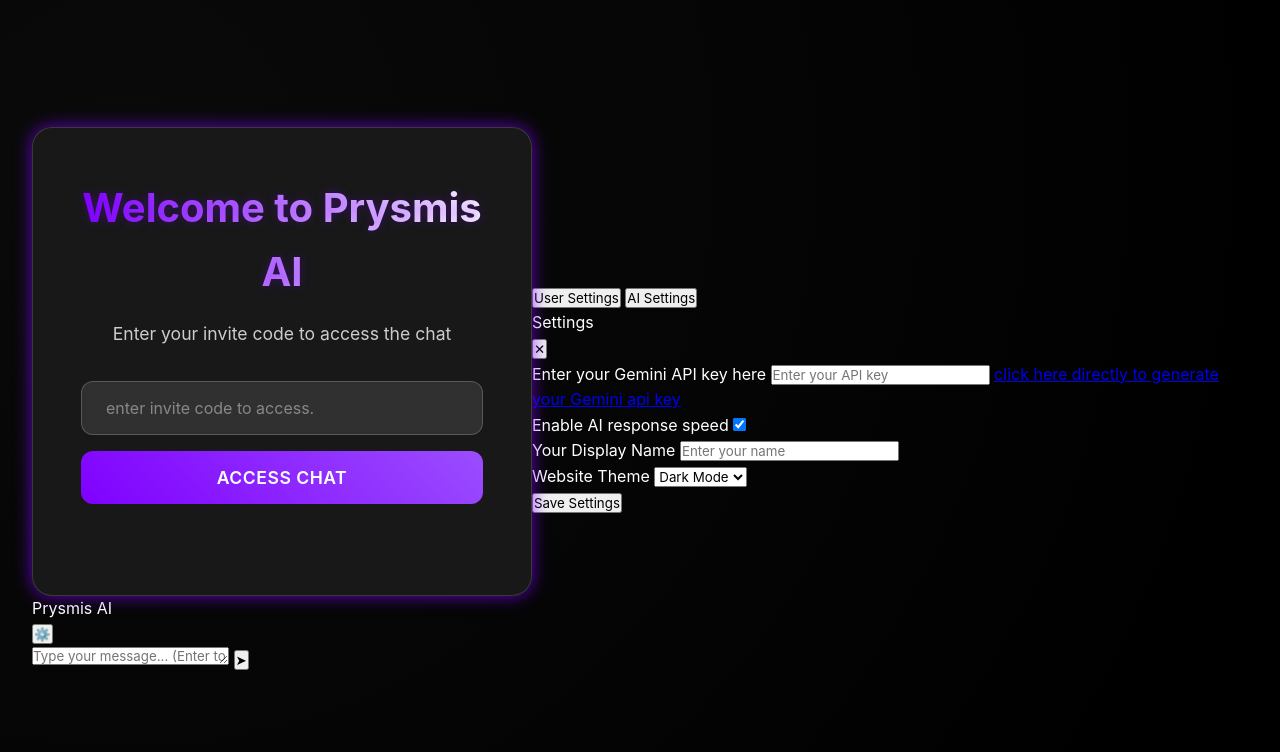
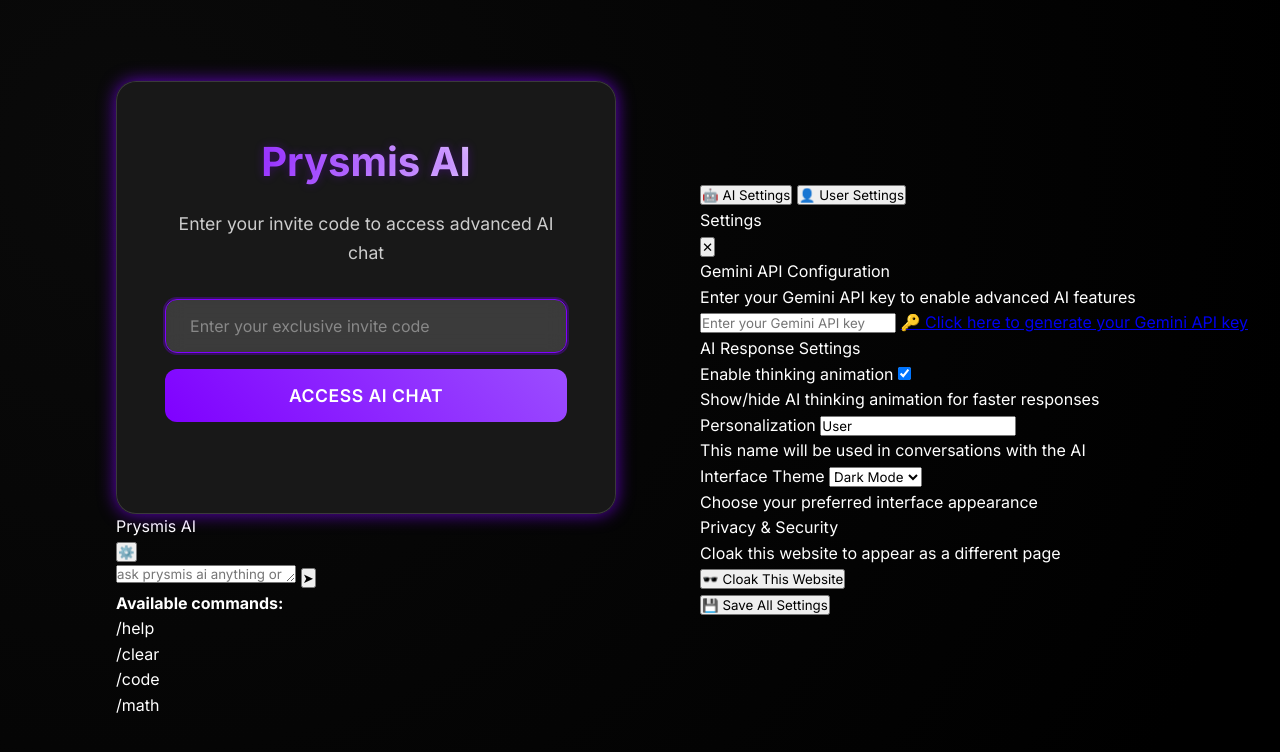
Before and after one commit to Silentalexalt/prysmisAI, a plain HTML site: page chatarea.html in a window 1280 px wide. Drawn offline with Linux system fonts and the light colour scheme.

Commit message:
Update chatarea.html

```diff
--- a/chatarea.html
+++ b/chatarea.html
@@ -3,18 +3,21 @@
 <head>
 <meta charset="UTF-8">
 <meta name="viewport" content="width=device-width, initial-scale=1.0">
-<title>Prysmis AI - Chat Area</title>
+<title>Prysmis AI - Advanced Chat Interface</title>
 <link rel="stylesheet" href="backend.css">
+<link rel="preconnect" href="https://fonts.googleapis.com">
+<link rel="preconnect" href="https://fonts.gstatic.com" crossorigin>
+<link href="https://fonts.googleapis.com/css2?family=Inter:wght@300;400;500;600;700&display=swap" rel="stylesheet">
 </head>
 <body>
 <div class="chat-container">
 <div class="auth-box">
-<h2>Welcome to Prysmis AI</h2>
-<p class="subtitle">Enter your invite code to access the chat</p>
+<h2>Prysmis AI</h2>
+<p class="subtitle">Enter your invite code to access advanced AI chat</p>
 
 <div class="input-group">
-<input type="text" id="inviteCode" placeholder="enter invite code to access." class="code-input">
-<button id="submitCode" class="submit-btn">Access Chat</button>
+<input type="text" id="inviteCode" placeholder="Enter your exclusive invite code" class="code-input">
+<button id="submitCode" class="submit-btn">Access AI Chat</button>
 </div>
 
 <div id="errorMessage" class="error-message"></div>
@@ -23,7 +26,9 @@
 <div class="chat-area" id="chatArea">
 <div class="chat-header">
 <div class="chat-title">Prysmis AI</div>
-<button class="settings-btn" id="settingsButton">⚙️</button>
+<div class="header-actions">
+<button class="icon-btn" id="settingsButton" title="Settings">⚙️</button>
+</div>
 </div>
 
 <div class="chat-messages" id="chatMessages"></div>
@@ -33,10 +38,19 @@
 <textarea
 id="messageInput"
 class="message-input"
-placeholder="Type your message... (Enter to send, Shift+Enter for new line)"
+placeholder="ask prysmis ai anything or use / commands"
 rows="1"
 ></textarea>
-<button id="sendButton" class="send-btn">➤</button>
+<button id="sendButton" class="send-btn" title="Send message">➤</button>
+</div>
+<div class="command-hint">
+<strong>Available commands:</strong>
+<div class="command-list">
+<div class="command-item">/help</div>
+<div class="command-item">/clear</div>
+<div class="command-item">/code</div>
+<div class="command-item">/math</div>
+</div>
 </div>
 </div>
 </div>
@@ -44,48 +58,63 @@
 
 <div class="settings-ui" id="settingsUI">
 <div class="settings-sidebar">
-<button class="settings-tab" id="userSettingsBtn">User Settings</button>
-<button class="settings-tab active" id="aiSettingsBtn">AI Settings</button>
+<button class="settings-tab active" id="aiSettingsBtn">🤖 AI Settings</button>
+<button class="settings-tab" id="userSettingsBtn">👤 User Settings</button>
 </div>
 
 <div class="settings-content">
 <div class="settings-header">
 <div class="settings-title">Settings</div>
-<button class="close-settings" id="closeSettings">✕</button>
+<button class="close-settings" id="closeSettings" title="Close">✕</button>
 </div>
 
 <div class="settings-page active" id="aiSettingsPage">
 <div class="setting-group">
-<label class="setting-label">Enter your Gemini API key here</label>
-<input type="password" id="apiKeyInput" class="api-key-input" placeholder="Enter your API key">
-<a href="#" id="generateApiKeyLink" class="generate-link">click here directly to generate your Gemini api key</a>
+<label class="setting-label">Gemini API Configuration</label>
+<p class="setting-description">Enter your Gemini API key to enable advanced AI features</p>
+<input type="password" id="apiKeyInput" class="api-key-input" placeholder="Enter your Gemini API key">
+<a href="#" id="generateApiKeyLink" class="generate-link">
+🔑 Click here to generate your Gemini API key
+</a>
 </div>
 
 <div class="setting-group">
-<label class="setting-label">Enable AI response speed</label>
+<label class="setting-label">AI Response Settings</label>
+<div class="toggle-group">
+<span>Enable thinking animation</span>
 <label class="toggle-switch">
 <input type="checkbox" id="speedToggle" checked>
 <span class="toggle-slider"></span>
 </label>
 </div>
+<p class="setting-description">Show/hide AI thinking animation for faster responses</p>
+</div>
 </div>
 
 <div class="settings-page" id="userSettingsPage">
 <div class="setting-group">
-<label class="setting-label">Your Display Name</label>
-<input type="text" id="userNameInput" class="api-key-input" placeholder="Enter your name">
+<label class="setting-label">Personalization</label>
+<input type="text" id="userNameInput" class="api-key-input" placeholder="Enter your display name" value="User">
+<p class="setting-description">This name will be used in conversations with the AI</p>
 </div>
 
 <div class="setting-group">
-<label class="setting-label">Website Theme</label>
+<label class="setting-label">Interface Theme</label>
 <select id="themeSelect" class="theme-select">
 <option value="dark">Dark Mode</option>
 <option value="light">Light Mode</option>
 </select>
+<p class="setting-description">Choose your preferred interface appearance</p>
+</div>
+
+<div class="setting-group">
+<label class="setting-label">Privacy & Security</label>
+<p class="setting-description">Cloak this website to appear as a different page</p>
+<button id="cloakButton" class="cloak-btn">🕶️ Cloak This Website</button>
 </div>
 </div>
 
-<button id="saveSettings" class="save-settings-btn">Save Settings</button>
+<button id="saveSettings" class="save-settings-btn">💾 Save All Settings</button>
 </div>
 </div>
 
```
